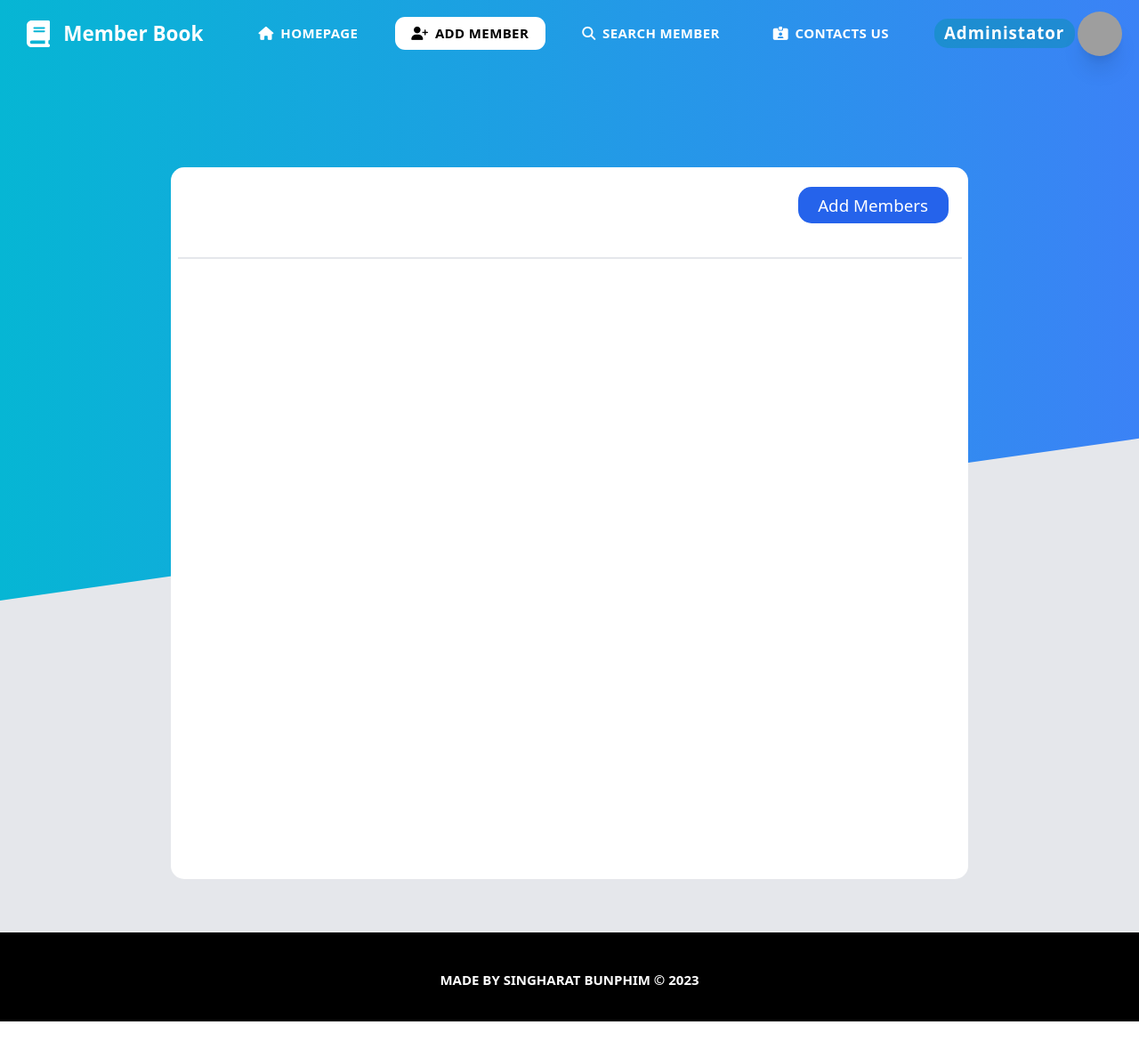
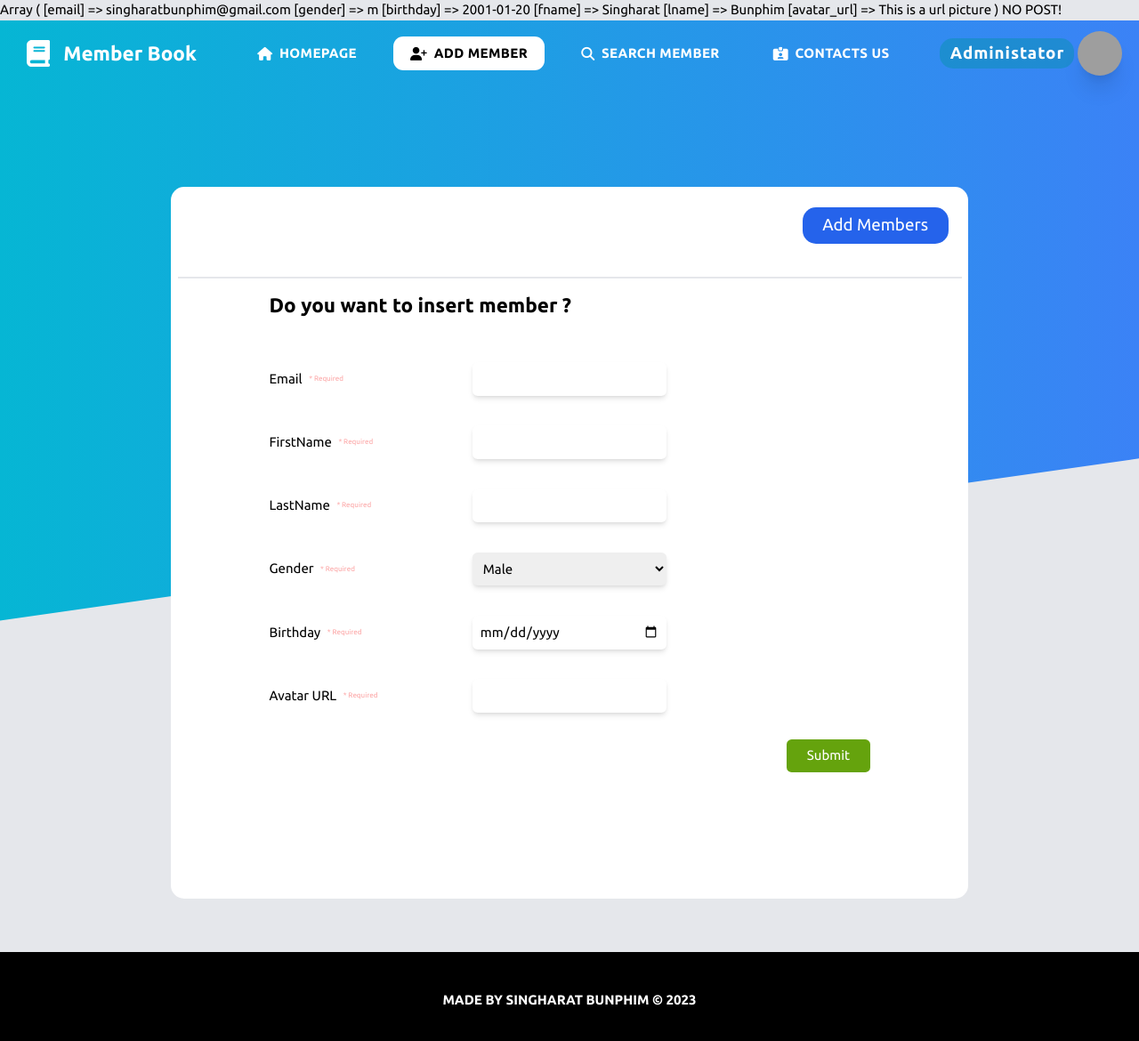
Before and after one commit to Singtodev/CSMSU-Member-Book, a PHP site: page /add.php in a window 1280 px wide. Shown: the whole page at 89% size. Before the commit the page ends 1148 px from the top, so only its background shows below. Run offline with PHP 8.4, Linux system fonts and the light colour scheme; data that the repository does not hold is empty; some libraries are stand-ins or nearby versions; grey boxes are pictures that could not be loaded.

Commit message:
add form insert member

```diff
--- a/add.php
+++ b/add.php
@@ -8,9 +8,27 @@
     include_once('./components/navbar.php');
 
     $user_srv = new UseUserService($condb);
-    $user_all = $user_srv->getAllUser();
     $activePage = 1;
     $navbar = new Navbar($activePage);
+
+    $user = array(
+        'email' => 'singharatbunphim@gmail.com',
+        'gender' => 'm',
+        'birthday' => '2001-01-20',
+        'fname' => 'Singharat',
+        'lname' => 'Bunphim',
+        'avatar_url' => 'This is a url picture'
+    );
+    print_r($user);
+
+
+    if(isset($_GET['email']) && isset($_GET['gender']) && isset($_GET['birthday']) && isset($_GET['fname']) && isset($_GET['lname']) && isset($_GET['avatar_url'])){
+        echo "POST";
+        print_r($_GET);
+    }else{
+        echo "NO POST!";
+    }
+
 ?>
 
 <!doctype html>
@@ -103,6 +121,91 @@
             <div class="w-full flex items-center justify-end px-4 border-b-2 py-4">
                 <span class="px-6 mb-6 text-xl p-2 text-white bg-blue-600 inline-block rounded-2xl text-slate-900 text-white ">Add Members</span>
              </div>
+
+             <form action="./add.php" class="from_insert_table]  w-full h-full flex flex-row justify-center py-4">
+                <div class="group  max-w-[45rem] min-w-[45rem] flex flex-col gap-y-6">
+                    <div class="text-2xl font-bold mb-4">Do you want to insert member ?</div>
+
+                    <div class="mt-3">
+                        <div class="group _input_group grid grid-cols-3 gap-x-3">
+                            <div class="flex gap-x-2 flex-row  justify-start items-center py-2">
+                                <div class="text-md">Email</div>
+                                <div class="text-[8px] text-red-300">* Required</div>
+                            </div>
+                            <input type="email" name="email" minLength="0" maxLength="1000" required class="cols-span-3 w-full shadow-md outline-none px-3 py-1 rounded-md" />
+                        </div>
+                    </div>
+
+                    <div class="mt-3">
+                        <div class="group _input_group grid grid-cols-3 gap-x-3">
+                            <div class="flex gap-x-2 flex-row  justify-start items-center py-2">
+                                <div class="text-md">FirstName</div>
+                                <div class="text-[8px] text-red-300">* Required</div>
+                            </div>
+                            <input type="text" name="fname" minLength="0" maxLength="1000" required class="cols-span-3 w-full shadow-md outline-none px-3 py-1 rounded-md" />
+                        </div>
+                    </div>
+
+                    <div class="mt-3">
+                        <div class="group _input_group grid grid-cols-3 gap-x-3">
+                            <div class="flex gap-x-2 flex-row  justify-start items-center py-2">
+                                <div class="text-md">LastName</div>
+                                <div class="text-[8px] text-red-300">* Required</div>
+                            </div>
+                            <input type="text" name="lname" minLength="0" maxLength="1000" required class="cols-span-3 w-full shadow-md outline-none px-3 py-1 rounded-md" />
+                        </div>
+                    </div>
+
+                    <div class="mt-3">
+                        <div class="group _input_group grid grid-cols-3 gap-x-3">
+                            <div class="flex gap-x-2 flex-row  justify-start items-center py-2">
+                                <div class="text-md">Gender</div>
+                                <div class="text-[8px] text-red-300">* Required</div>
+                            </div>
+                            <div class="grid gird-cols-3">
+                                <select class="outline-none shadow-md px-2 rounded-md" name="gender" value="m">
+                                    <option value="m">Male</option>
+                                    <option value="f">Female</option>
+                                    <option value="o">Others</option>
+                                </select>
+                            </div>
+                        </div>
+                    </div>
+
+                    <div class="mt-3">
+                        <div class="group _input_group grid grid-cols-3 gap-x-3">
+                            <div class="flex gap-x-2 flex-row  justify-start items-center py-2">
+                                <div class="text-md">Birthday</div>
+                                <div class="text-[8px] text-red-300">* Required</div>
+                            </div>
+                            <div class="grid gird-cols-3">
+                                <input type="date" name="birthday" class="outline-none shadow-md px-2 rounded-md" />
+                            </div>
+                        </div>
+                    </div>
+
+                    <div class="mt-3">
+                        <div class="group _input_group grid grid-cols-3 gap-x-3">
+                            <div class="flex gap-x-2 flex-row  justify-start items-center py-2">
+                                <div class="text-md">Avatar URL</div>
+                                <div class="text-[8px] text-red-300">* Required</div>
+                            </div>
+                            <input type="text" name="avatar_url" minLength="0" maxLength="1000" required class="cols-span-3 w-full shadow-md outline-none px-3 py-1 rounded-md" />
+                        </div>
+                    </div>
+
+                    <div class="py-2 flex flex-row justify-end">
+                        <button type="submit" class="bg-lime-600 text-white py-2 px-6 hover:opacity-50 transition-all duration-300 rounded-md">Submit</button>
+                    </div>
+
+                </div>
+
+
+             </form>
+
+
+
+
         </div>
 
 
--- a/services/useUserService.php
+++ b/services/useUserService.php
@@ -5,6 +5,28 @@ class UseUserService {
 
     public function __construct($db) {
         $this->db = $db;
+    }
+
+
+    public function insertUserToDatabase($user){
+        $sql = "INSERT INTO members (m_email, m_gender, m_birthday, m_fname, m_lname, m_avatar_url) VALUES (?,?,?,?,?,?)";
+        $stmt = $this->db->prepare($sql);
+        $response = "";
+
+        if ($stmt) {
+            $stmt->bind_param("ssssss", $user['email'], $user['gender'], $user['birthday'], $user['fname'], $user['lname'], $user['avatar_url']);
+            if ($stmt->execute()) {
+                $response = "ok pass"; // Insertion successful
+            } else {
+                $response = "Something went wrong"; // Execution failed
+            }
+            $stmt->close();
+        } else {
+            $response = "Something went wrong"; // Statement preparation failed
+        }
+
+        echo $response;
+
     }
 
     public function getAllUser() {
```
